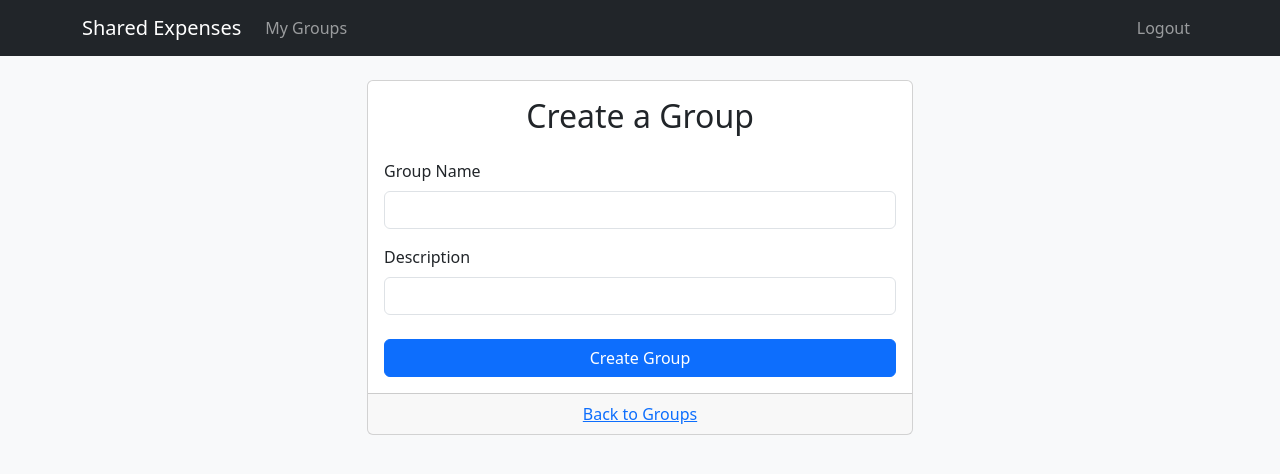
After one commit to pranavdkakade/-Spreetail-Project, a Flask app: page /groups/create in a window 1280 px wide. The commit adds this page. Shown: the top 474 px of the page. Run offline with Flask 3, Linux system fonts and the light colour scheme; the visitor is signed in with stand-in values (Sample User, id 1).

Commit message:
Step 3: Handle Groups and associative Membership

```diff
--- a/app/__init__.py
+++ b/app/__init__.py
@@ -27,4 +27,7 @@ def create_app(config_class=Config):
     from app.routes.main import main_bp
     app.register_blueprint(main_bp)
 
+    from app.routes.group import group_bp
+    app.register_blueprint(group_bp)
+
     return app
--- a/app/forms.py
+++ b/app/forms.py
@@ -24,3 +24,12 @@ class LoginForm(FlaskForm):
     email = StringField('Email', validators=[DataRequired(), Email()])
     password = PasswordField('Password', validators=[DataRequired()])
     submit = SubmitField('Login')
+
+class GroupForm(FlaskForm):
+    name = StringField('Group Name', validators=[DataRequired(), Length(min=2, max=100)])
+    description = StringField('Description', validators=[Length(max=255)])
+    submit = SubmitField('Create Group')
+
+class AddMemberForm(FlaskForm):
+    email = StringField('User Email', validators=[DataRequired(), Email()])
+    submit = SubmitField('Add Member')
--- a/app/models/__init__.py
+++ b/app/models/__init__.py
@@ -1 +1,2 @@
-# models init
+from app.models.user import User
+from app.models.group import Group, GroupMember
--- a/app/routes/__init__.py
+++ b/app/routes/__init__.py
@@ -1 +1,3 @@
-# routes init
+from app.routes.auth import auth_bp
+from app.routes.main import main_bp
+from app.routes.group import group_bp
--- /dev/null
+++ b/app/routes/group.py
@@ -0,0 +1,76 @@
+from flask import Blueprint, render_template, redirect, url_for, flash, request
+from flask_login import login_required, current_user
+from datetime import datetime, timezone
+from app import db
+from app.models.group import Group, GroupMember
+from app.models.user import User
+from app.forms import GroupForm, AddMemberForm
+
+group_bp = Blueprint('group', __name__, url_prefix='/groups')
+
+@group_bp.route('/')
+@login_required
+def index():
+    active_memberships = GroupMember.query.filter_by(user_id=current_user.id, left_at=None).all()
+    groups = [m.group for m in active_memberships]
+    return render_template('group/index.html', groups=groups)
+
+@group_bp.route('/create', methods=['GET', 'POST'])
+@login_required
+def create():
+    form = GroupForm()
+    if form.validate_on_submit():
+        group = Group(name=form.name.data, description=form.description.data)
+        db.session.add(group)
+        db.session.flush() # flush to get group.id before commit
+
+        member = GroupMember(user_id=current_user.id, group_id=group.id)
+        db.session.add(member)
+        db.session.commit()
+
+        flash('Group created successfully!', 'success')
+        return redirect(url_for('group.view', group_id=group.id))
+    return render_template('group/create.html', form=form)
+
+@group_bp.route('/<int:group_id>', methods=['GET', 'POST'])
+@login_required
+def view(group_id):
+    group = Group.query.get_or_404(group_id)
+    membership = GroupMember.query.filter_by(user_id=current_user.id, group_id=group.id, left_at=None).first()
+
+    if not membership:
+        flash('You are not an active member of this group.', 'danger')
+        return redirect(url_for('group.index'))
+
+    form = AddMemberForm()
+    if form.validate_on_submit():
+        user_to_add = User.query.filter_by(email=form.email.data).first()
+        if not user_to_add:
+            flash('User not found with that email.', 'danger')
+        else:
+            existing = GroupMember.query.filter_by(user_id=user_to_add.id, group_id=group.id).first()
+            if existing and existing.left_at is None:
+                flash('User is already an active member of the group.', 'info')
+            else:
+                if existing and existing.left_at is not None:
+                    # User is rejoining
+                    existing.left_at = None
+                    existing.joined_at = datetime.now(timezone.utc)
+                else:
+                    new_member = GroupMember(user_id=user_to_add.id, group_id=group.id)
+                    db.session.add(new_member)
+                db.session.commit()
+                flash('User added to the group successfully.', 'success')
+        return redirect(url_for('group.view', group_id=group.id))
+
+    active_memberships = GroupMember.query.filter_by(group_id=group.id, left_at=None).all()
+    return render_template('group/view.html', group=group, memberships=active_memberships, form=form)
+
+@group_bp.route('/<int:group_id>/leave', methods=['POST'])
+@login_required
+def leave(group_id):
+    membership = GroupMember.query.filter_by(user_id=current_user.id, group_id=group_id, left_at=None).first_or_404()
+    membership.left_at = datetime.now(timezone.utc)
+    db.session.commit()
+    flash('You have left the group.', 'success')
+    return redirect(url_for('group.index'))
--- a/app/templates/base.html
+++ b/app/templates/base.html
@@ -13,6 +13,11 @@
         <div class="container">
             <a class="navbar-brand" href="{{ url_for('main.index') }}">Shared Expenses</a>
             <div class="collapse navbar-collapse" id="navbarNav">
+                <ul class="navbar-nav me-auto">
+                    {% if current_user.is_authenticated %}
+                        <li class="nav-item"><a class="nav-link" href="{{ url_for('group.index') }}">My Groups</a></li>
+                    {% endif %}
+                </ul>
                 <ul class="navbar-nav ms-auto">
                     {% if current_user.is_authenticated %}
                         <li class="nav-item"><a class="nav-link" href="{{ url_for('auth.logout') }}">Logout</a></li>
--- /dev/null
+++ b/app/templates/group/create.html
@@ -0,0 +1,38 @@
+{% extends "base.html" %}
+{% block content %}
+<div class="row justify-content-center">
+    <div class="col-md-6">
+        <div class="card">
+            <div class="card-body">
+                <h2 class="text-center mb-4">Create a Group</h2>
+                <form method="POST" action="">
+                    {{ form.hidden_tag() }}
+                    <div class="mb-3">
+                        {{ form.name.label(class="form-label") }}
+                        {% if form.name.errors %}
+                            {{ form.name(class="form-control is-invalid") }}
+                            <div class="invalid-feedback">
+                                {% for error in form.name.errors %}
+                                    <span>{{ error }}</span>
+                                {% endfor %}
+                            </div>
+                        {% else %}
+                            {{ form.name(class="form-control") }}
+                        {% endif %}
+                    </div>
+                    <div class="mb-3">
+                        {{ form.description.label(class="form-label") }}
+                        {{ form.description(class="form-control") }}
+                    </div>
+                    <div class="d-grid mt-4">
+                        {{ form.submit(class="btn btn-primary") }}
+                    </div>
+                </form>
+            </div>
+            <div class="card-footer text-muted text-center">
+                <a href="{{ url_for('group.index') }}">Back to Groups</a>
+            </div>
+        </div>
+    </div>
+</div>
+{% endblock %}
```
Also changed, not shown: app/models/group.py (added, +20 -0 lines), app/templates/group/index.html (added, +29 -0 lines), app/templates/group/view.html (added, +46 -0 lines), migrations/versions/e6bad6c68a96_add_group_and_groupmember_models.py (added, +45 -0 lines), instance/app.db.
